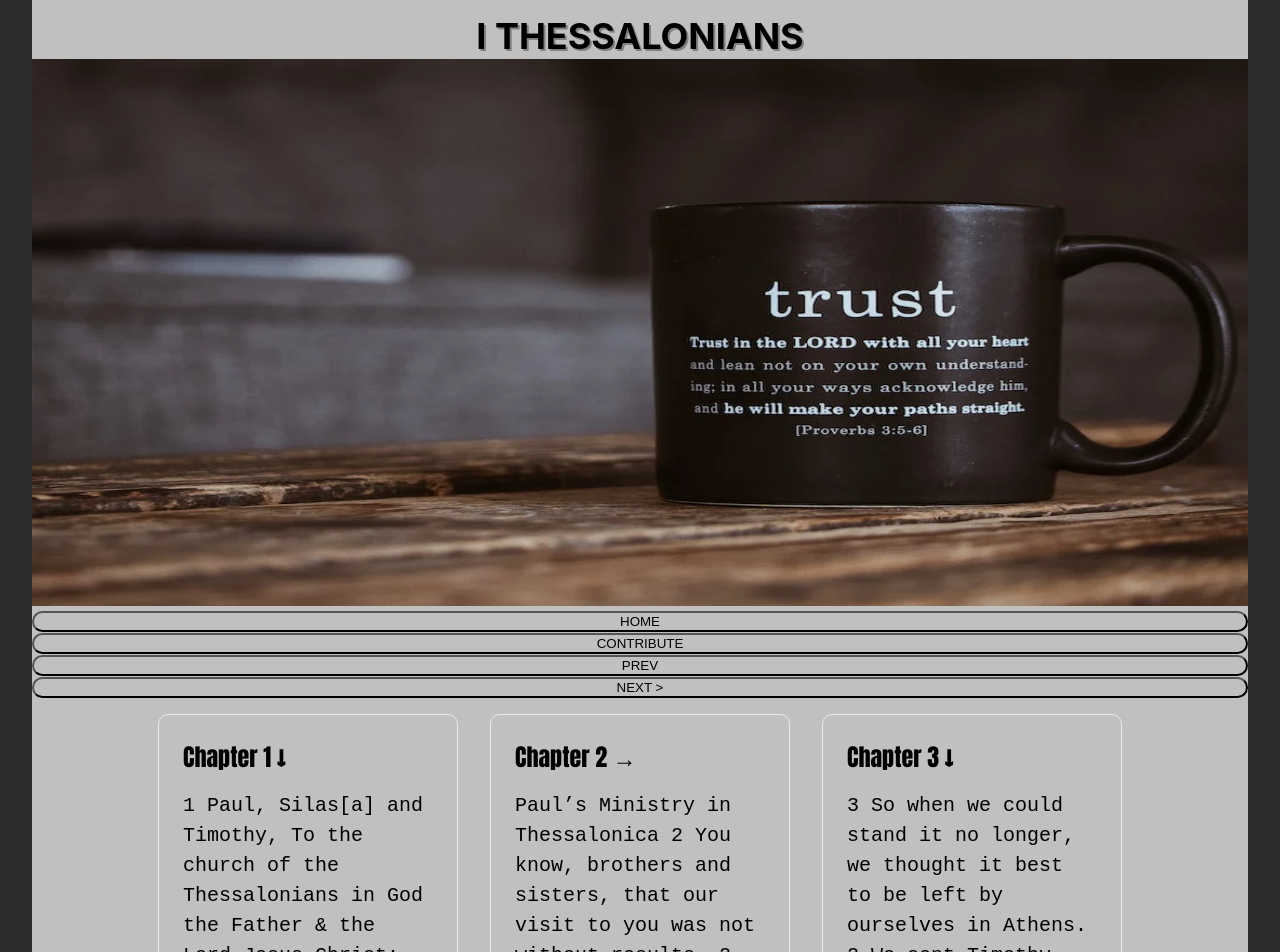
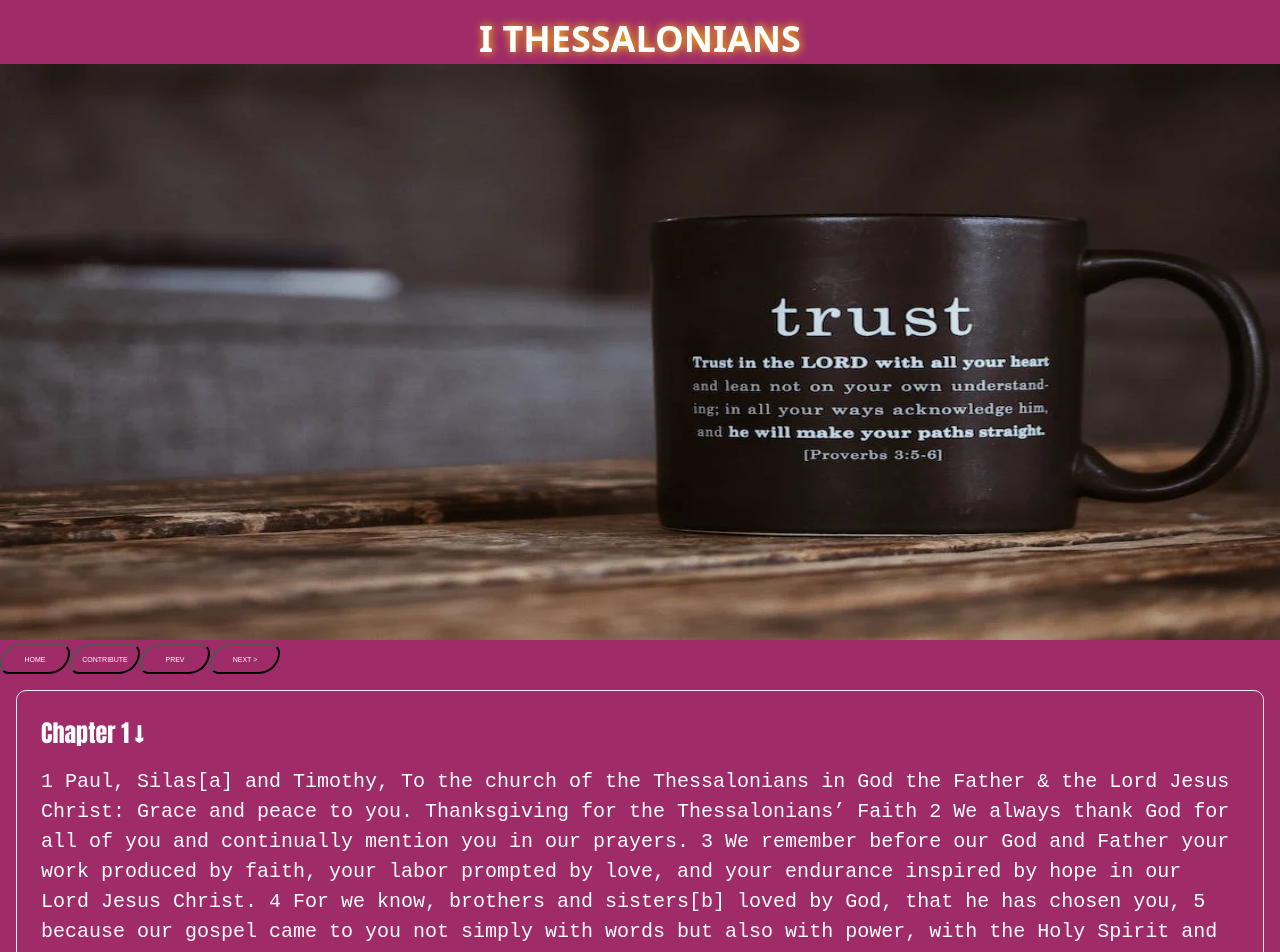
Before and after one commit to jnutt367/the-revelation, a Next.js app: page / in a window 1280 px wide. Shown: the top 952 px of the page. Built offline with nearby package versions, Linux system fonts and the light colour scheme.

Commit message:
Update Home.module.css
new styles for 1 thess

```diff
--- a/styles/Home.module.css
+++ b/styles/Home.module.css
@@ -1,14 +1,11 @@
 .container {
-    padding: 0 2rem;
-    background-color: #2d2d2d;
-    background-size: cover;
+
+    background-color: #9F2B68;
     background-repeat: no-repeat;
 }
 
 .main {
-    background-color: silver;
-    background-size: contain;
-    background-size: contain;
+    background-color: #9F2B68;
     min-height: 100vh;
     padding: 4rem 0;
     flex: 1;
@@ -85,15 +82,15 @@
 
 
 .title {
+  color: white;
   position: relative;
   top: -50px;
   margin-top: 0;
-  font-family: Ariel, sans, , serif, sans-serif, cursive, fantasy;
-  text-shadow: 2px 2px grey;
+  font-family: Ariel, sans, serif, sans-serif, cursive, fantasy;
+  text-shadow: #FC0 1px 0 10px;
   font-size: 36px;
   margin-bottom: 3.5rem;
 }
-
 
 
 
@@ -103,7 +100,6 @@
 }
 
 .description {
-    color: grey;
     text-shadow: 1px 1px black;
     padding: 2rem;
     padding-right: 3rem;
@@ -112,18 +108,16 @@
     font-size: 1rem;
     max-width: 60rem;
 }
-.button {
-    width:100%;
-    background-color: silver;
-    border-radius: 15px;
-}
+
 
 
 .button:hover {
     color: black;
-    text-shadow: 1.5px 1.5px white;
+    background-color:#CBC3E3;
+    opacity: 0.7;
+    text-shadow: 1px 1px black;
     opacity: 1;
-    border-style: 2p inset black;
+    border-style: 2px inset black;
     cursor:pointer;
 }
 
@@ -137,20 +131,21 @@
     color: white;
 }
 
-.nav ul li {
+.nav {
     display: flex;
-    flex-basis: auto;
-    color: #fafafa;
+    flex-direction: row;
     justify-content: space-around;
-    list-style: none;
-    font-size: xx-large;
-    padding-top: 3rem;
-    font-family: Impact, Haettenschweiler, 'Arial Narrow Bold', sans-serif;
 }
-
-.nav ul:hover {
-    color: orange;
-    text-decoration: underline;
+.button {
+    color: white;
+    height: 30px;
+    width: 70px;
+    font-size: 7px;
+    border-radius: 50px 20px;
+    background-color: #9F2B68;
+    align-items: center;
+    justify-content: space-evenly;
+    padding: 5px;
 }
 
 .grid {
@@ -186,26 +181,27 @@
 }
 
 .card {
+    color: white;
     margin: 1rem;
     padding: 1.5rem;
     text-align: left;
-    color: inherit;
     max-height: 300px;
     overflow: scroll;
     text-decoration: none;
     border: 1px solid #eaeaea;
     border-radius: 10px;
-    transition: color 0.15s ease, border-color 0.15s ease;
-    max-width: 300px;
+    transition: color 1s ease, border-color 0.15s ease;
+    max-width: 100%;
     font-family: monospace;
 }
 
 .card:hover,
 .card:focus,
 .card:active {
+    display: inline;
     color: black;
     border-color: hsl(212, 100%, 48%);
-    background-image: url(/tea-stained.jpg);
+    background-image: url(/closeup-old-paper-texture-age-marks.jpg);
     background-repeat: no-repeat;
     background-size: cover;
     cursor: all-scroll;
@@ -256,3 +252,40 @@
     color: flex;
     margin-left: 2rem;
 }
+
+@media (max-width: 600px) {
+    .grid {
+        width: 100%;
+        flex-direction: column;
+    }
+}
+
+@media (max-width: 769px) {
+    .nav ul {
+        display: none;
+        color: #fafafa;
+        justify-content: center;
+        flex-direction: column;
+        align-items: center;
+        margin-left: -2rem;
+    }
+}
+
+
+@media (min-width: 600px) {
+
+    .flex {
+        margin-top: 0rem;
+    }
+}
+
+@media (max-width: 500px) {
+    .flex {
+        display: grid;
+    }
+    .card {
+       margin: 0;
+       margin-top: 1rem;
+       max-width: 100%;
+    }
+}
```
